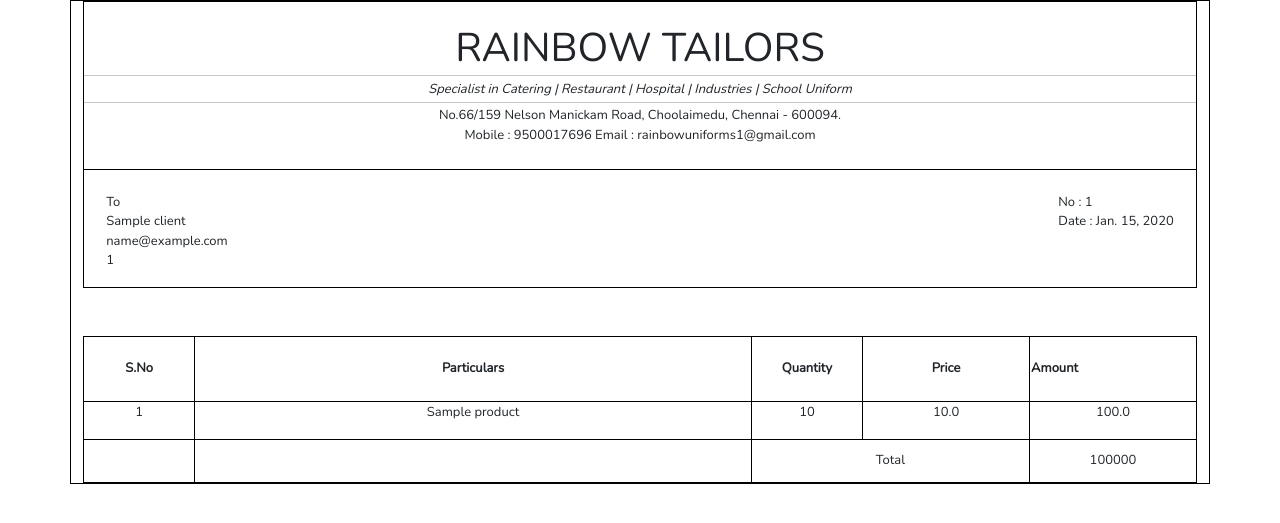
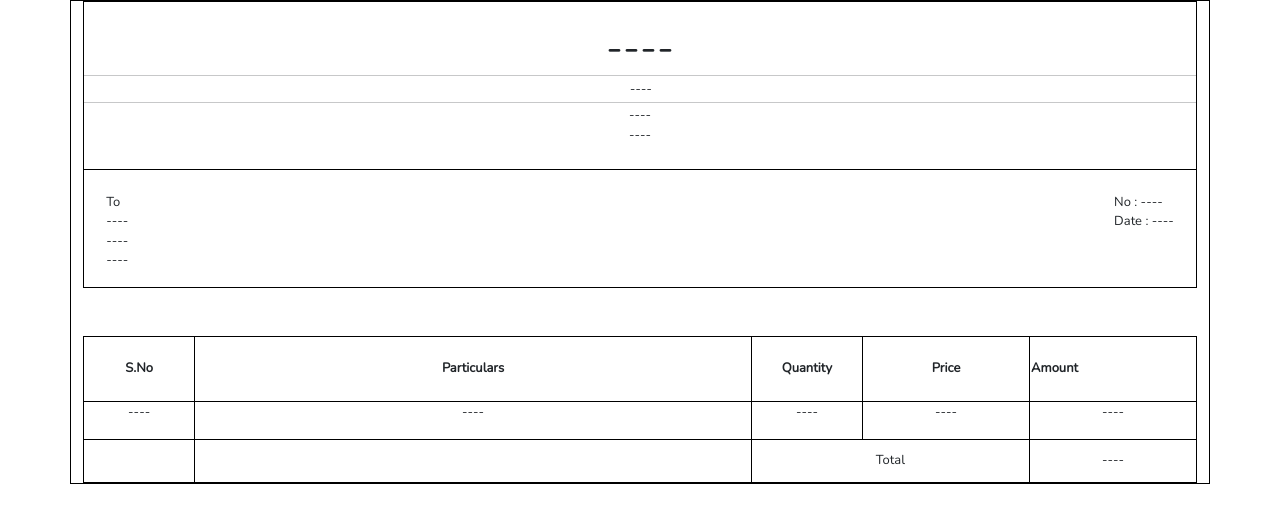
Before and after one commit to Mohamed-Javeed/Invoice-Project, a Django app: a page that uses templates/app/pdf-template.html in a window 1280 px wide. Shown: the top 523 px of the page. Run offline with Django 4.2, Linux system fonts and the light colour scheme; tables that the repository leaves empty hold one stand-in row (values such as "Sample post"); some libraries are stand-ins or nearby versions.

Commit message:
Update pdf-template.html

```diff
--- a/templates/app/pdf-template.html
+++ b/templates/app/pdf-template.html
@@ -145,12 +145,12 @@
             <div class="header">
                 <div class="head-cont">
 
-                    <h1 class="h1">RAINBOW TAILORS</h1>
+                    <h1 class="h1">--<COMPANY NAME>--</h1>
                     <hr>
-                    <p class="header-p ">Specialist in Catering | Restaurant | Hospital | Industries | School Uniform </p>
+                    <p class="header-p ">--<COMPANY INFO>--</p>
                     <hr>
-                    <p class=" add-p">No.66/159 Nelson Manickam Road, Choolaimedu, Chennai - 600094.</p>
-                    <p class="add-p">Mobile : 9500017696 Email : rainbowuniforms1@gmail.com</p>
+                    <p class=" add-p">--<COMPANY ADDRESS>--</p>
+                    <p class="add-p">--<COMPANY CONTACT INFO>--</p>
                     <br>
                 </div>
             </div>
@@ -159,16 +159,16 @@
                     <p class="addr-p fleft" align="left" style="padding-left: 2%;">
                         To
                         <br>
-                        {{invoice.client.clientName}}
+                        --<CLIENT NAME>--
                         <br>
-                        {{invoice.client.emailAddress}}
+                        --<CLIENT EMAIL>--
                         <br>
-                {{invoice.client.phoneNumber}}
+                	--<CLIENT PHONE>--
                     </p>
 
-                    <p align="top" class="addr-p fright" style="padding-right:2%; height: 79%;">No : {{invoice.id}}
+                    <p align="top" class="addr-p fright" style="padding-right:2%; height: 79%;">No : --<INV ID>--
                         <br>
-                        Date : {{invoice.dateCreated|date}}
+                        Date : --<INV DATE>--
                     </p>
                 </div>
                 <!-- <div class="inv-det">
@@ -203,18 +203,18 @@
             <tbody>
                 {% for product in products %}
                 <tr>
-                    <td><p>{{ forloop.counter }}</p></td>
-                    <td><p>{{product.title}}</td>
-                    <td><p>{{product.quantity}}</p></td>
-                    <td><p>{{product.price}}</p></td>
-                    <td><p>{{product.quantity|mul:product.price}}</p></td>
+                    <td><p>--<NO>--</p></td>
+                    <td><p>--<PRODUCT>--</td>
+                    <td><p>--<QTY>--</p></td>
+                    <td><p>--<PRICE>--</p></td>
+                    <td><p>--<AMT>--</p></td>
                 </tr>
                 {% endfor %}
                 <tr>
                     <td></td>
                     <td></td>
                     <td style="text-align: center;padding-bottom:1%;padding-top:1%" colspan="2">Total</td>
-                    <td style="text-align: center; padding-bottom:1%;padding-top:1%" >100000</td>
+                    <td style="text-align: center; padding-bottom:1%;padding-top:1%" >--<TOTAL>--</td>
 			<br>
                 </tr>
 		<br>
```
